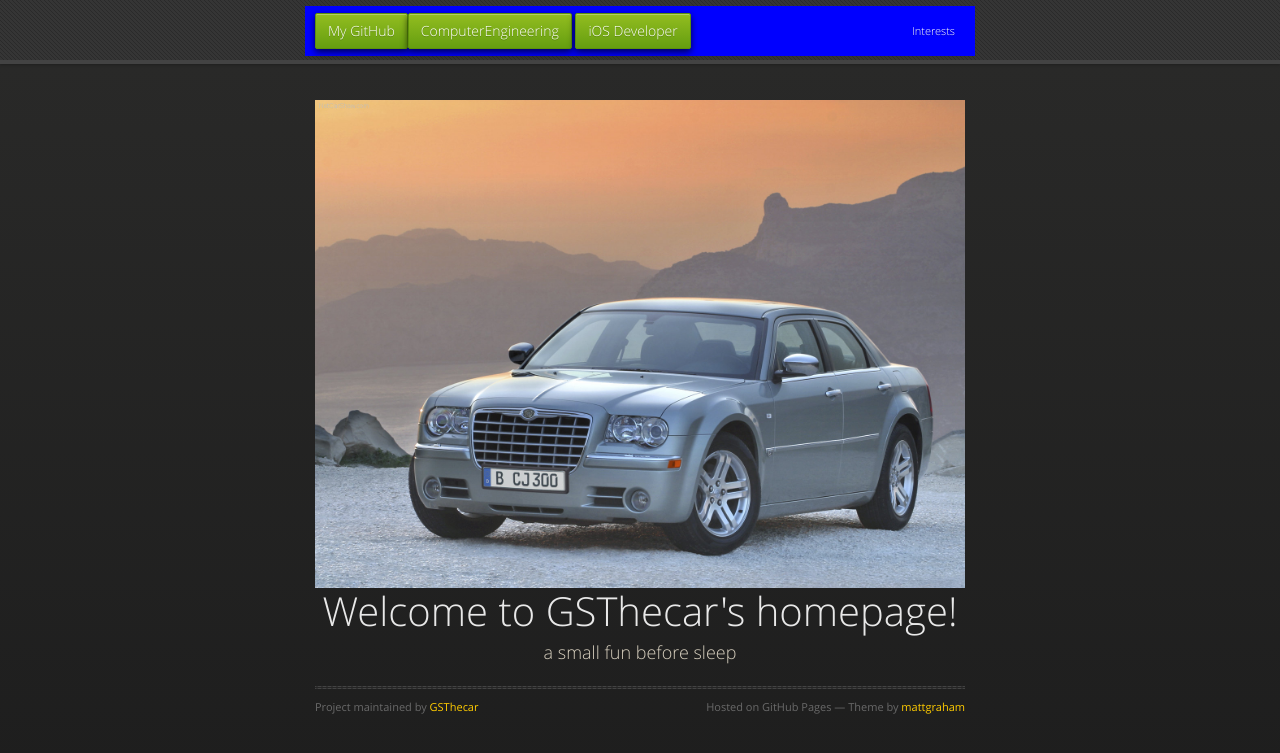
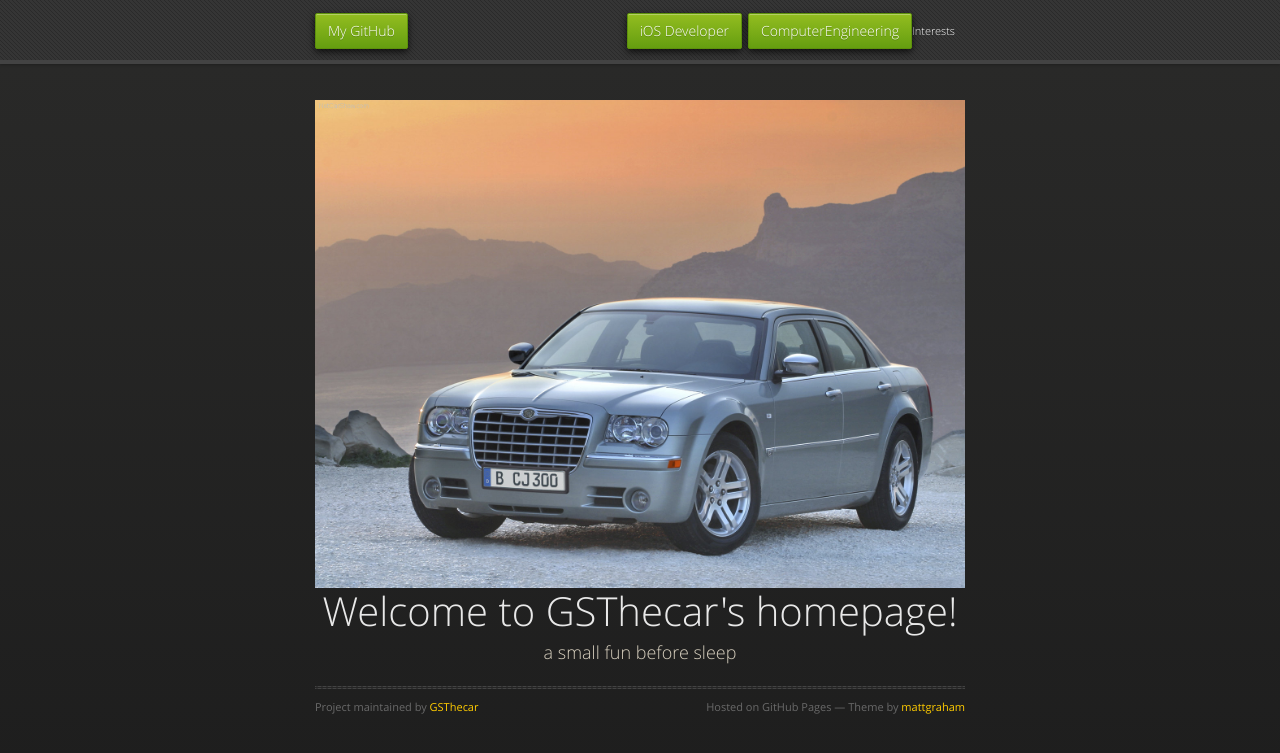
Before and after one commit to GSThecar/GSThecar.github.io, a Jekyll site: the page built from index.md, in a window 1280 px wide. Shown: the top 753 px of the page. Built offline with Jekyll 4.4.1, drawn with Linux system fonts in a browser that asks for light colours.

Commit message:
change class name in theme.scss file

```diff
--- a/_sass/jekyll-theme-midnight.scss
+++ b/_sass/jekyll-theme-midnight.scss
@@ -210,7 +210,7 @@ dt {
         margin-left: 0px;
       }
 
-      &.downloads {
+      &.interests {
         float: right;
         margin-left: 6px;
       }
```
